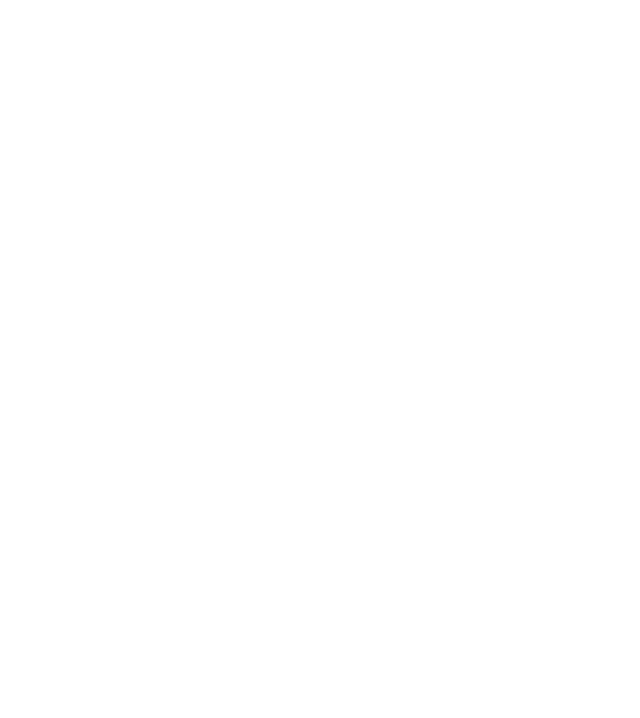
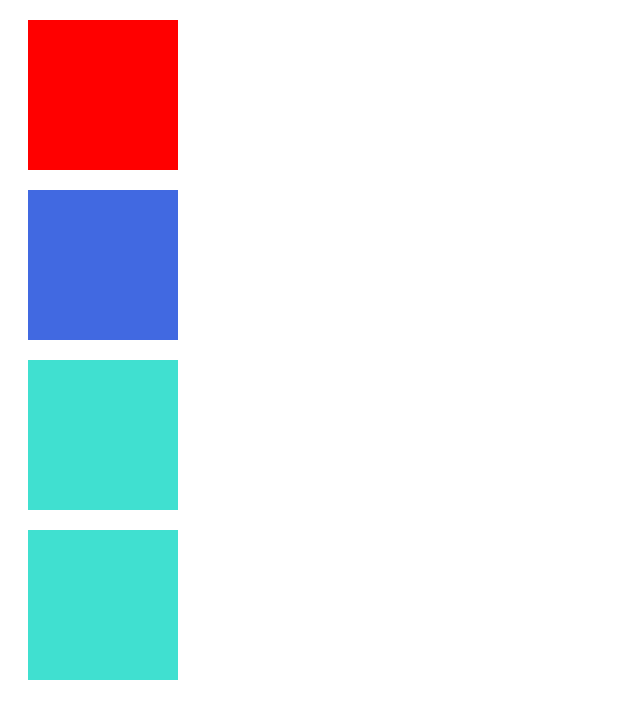
Before and after one commit to nataliyasoyko/natalka15.github.io, a plain HTML site: page zadania-domowe/css3/11-efekty-przejścia/index.html in a window 1280 px wide. Shown: the whole page, without its empty margins (0-640 px from the left). Drawn offline with Linux system fonts and the light colour scheme.

Commit message:
sstyle-10

```diff
--- a/zadania-domowe/css3/11-efekty-przejścia/css/style.css
+++ b/zadania-domowe/css3/11-efekty-przejścia/css/style.css
@@ -1,12 +1,45 @@
-#strawberry {
-    float: left;
-    margin: 10px;
+.box {
+    width: 150px;
+    height: 150px;
+    margin: 20px;
+}
+#colors {
+    transition-property: background-color;
+    transition-duration: 2s;
+    transition-timing-function: linear;
+    transition-delay: 1s;
+    background-color: red;
+}
+#colors:hover {
+    background-color: rosybrown;
+}
+
+.box-width {
+    background-color: royalblue;
+    transition: width 2s;
+}
+
+    .box-width:hover {
+        width: 300px;
     }
 
-#strawberry2 {
-float: right;
-}
+    .box-height {
+        background-color: turquoise;
+        transition: height 2s;
+    }
 
-#p {
-    background-color: mediumpurple;
-}
+    .box-height:hover {
+            height: 200px;
+        }
+
+        .box-width-height {
+            background-color: turquoise;
+            transition: height 2s, width 1s, background-color 1s;
+        }
+
+        .box-width-height:hover {
+            height: 300px;
+            width: 250px;
+            background-color: yellowgreen;
+
+        }
```
